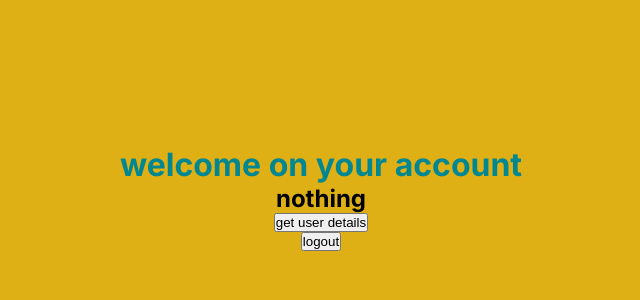
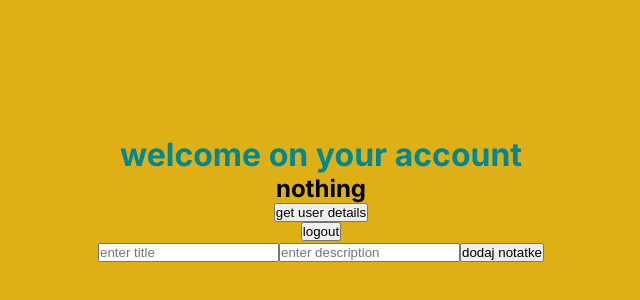
Before and after one commit to fedu00/notqe, a Next.js app: page /profile in a window 1280 px wide. Shown: the part 202-502 px from the top of the page, without its empty margins (319-959 px from the left). Built offline with nearby package versions, Linux system fonts and the light colour scheme.

Commit message:
create task API and frontend part to add task

```diff
--- /dev/null
+++ b/app/api/usersTasks/route.ts
@@ -0,0 +1,10 @@
+import { connectMongoDB } from "@/dbConfig/dbConfig";
+import MyTask from "@/models/taskModel";
+import { NextResponse } from "next/server";
+
+export async function POST(request: any) {
+  const { userEmail, task } = await request.json();
+  await connectMongoDB();
+  await MyTask.create({ userEmail, task });
+  return NextResponse.json({ message: "topic Created" }, { status: 201 });
+}
--- a/app/profile/page.tsx
+++ b/app/profile/page.tsx
@@ -6,6 +6,11 @@ import axios from "axios";
 
 export default function ProfilePage({ children }: any) {
   const [data, setData] = useState("nothing");
+  const [task, setTask] = useState({
+    title: "",
+    description: "",
+  });
+  const [userEmail, setUserEmail] = useState("");
   const router = useRouter();
 
   const handleLogout = async () => {
@@ -21,7 +26,24 @@ export default function ProfilePage({ children }: any) {
   const getUserDetails = async () => {
     const response = await axios.get("/api/users/userDetails");
     console.log("user details", response.data);
+    setUserEmail(response.data.data.email);
     setData(response.data.data._id);
+  };
+
+  const handleAddNote = async () => {
+    try {
+      const response = await fetch("http://localhost:3000/api/usersTasks", {
+        method: "POST",
+        headers: {
+          "Content-type": "application/json",
+        },
+        body: JSON.stringify({ userEmail: userEmail, task: task }),
+      });
+
+      console.log("response", response);
+    } catch (error) {
+      console.log(error);
+    }
   };
 
   return (
@@ -31,6 +53,21 @@ export default function ProfilePage({ children }: any) {
       <h2>{data}</h2>
       <button onClick={getUserDetails}>get user details</button>
       <button onClick={handleLogout}>logout</button>
+      <div>
+        <input
+          type="text"
+          value={task.title}
+          onChange={(e) => setTask({ ...task, title: e.target.value })}
+          placeholder="enter title"
+        />
+        <input
+          type="text"
+          value={task.description}
+          onChange={(e) => setTask({ ...task, description: e.target.value })}
+          placeholder="enter description"
+        />
+        <button onClick={handleAddNote}>dodaj notatke</button>
+      </div>
     </div>
   );
 }
--- a/models/taskModel.ts
+++ b/models/taskModel.ts
@@ -1,34 +1,18 @@
-import mongoose from "mongoose";
+import mongoose, { Schema } from "mongoose";
 
-export const todoSchema = new mongoose.Schema(
+const myTaskSchema = new Schema(
   {
-    tasks: {
-      current: {
-        title: {
-          type: String,
-          required: [true, "The task must have a title"],
-        },
-        description: {
-          type: String,
-          required: [true, "The task must have a description"],
-        },
-      },
-      history: {
-        title: {
-          type: String,
-          required: [true, "The task must have a title"],
-        },
-        description: {
-          type: String,
-          required: [true, "The task must have a description"],
-        },
-      },
+    userEmail: String,
+    task: {
+      title: String,
+      description: String,
     },
-    completed: Boolean,
   },
-  { timestamps: true }
+  {
+    timestamps: true,
+  }
 );
 
-// const Task = mongoose.models.task || mongoose.model("task", todoSchema);
+const MyTask = mongoose.models.MyTask || mongoose.model("MyTask", myTaskSchema);
 
-// export default Task;
+export default MyTask;
--- a/models/userModel.ts
+++ b/models/userModel.ts
@@ -1,5 +1,5 @@
 import mongoose from "mongoose";
-import { todoSchema } from "./taskModel";
+// import { todoSchema } from "./taskModel";
 
 const userSchema = new mongoose.Schema({
   username: {
@@ -24,7 +24,7 @@ const userSchema = new mongoose.Schema({
     type: Boolean,
     default: false,
   },
-  tasks: todoSchema,
+  // tasks: todoSchema,
   forgotPasswordToken: String,
   forgotPasswordTokenExpiry: Date,
   verifyToken: String,
```
